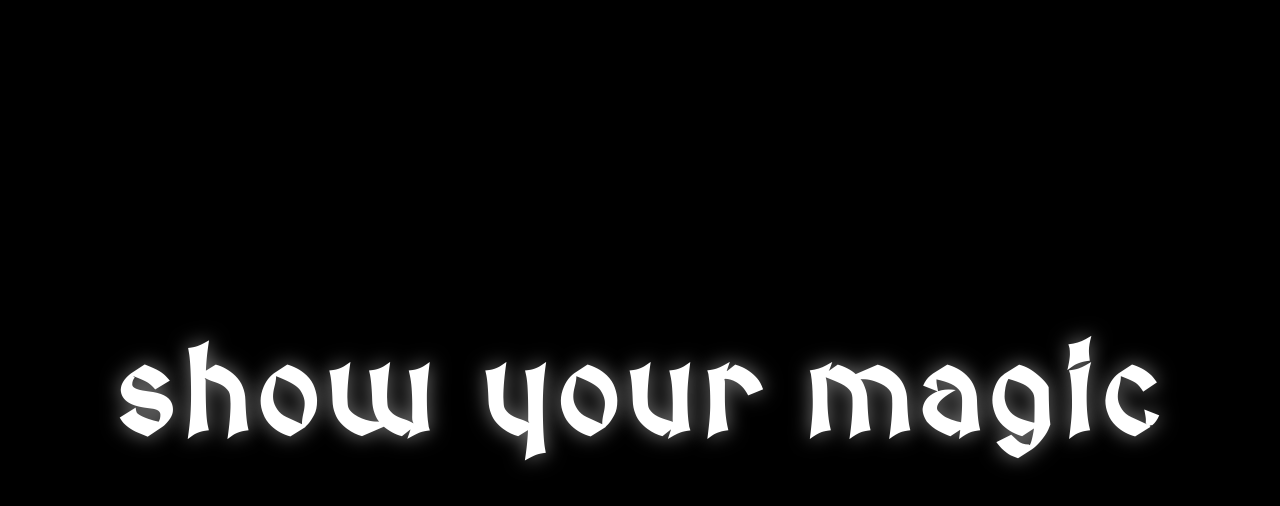
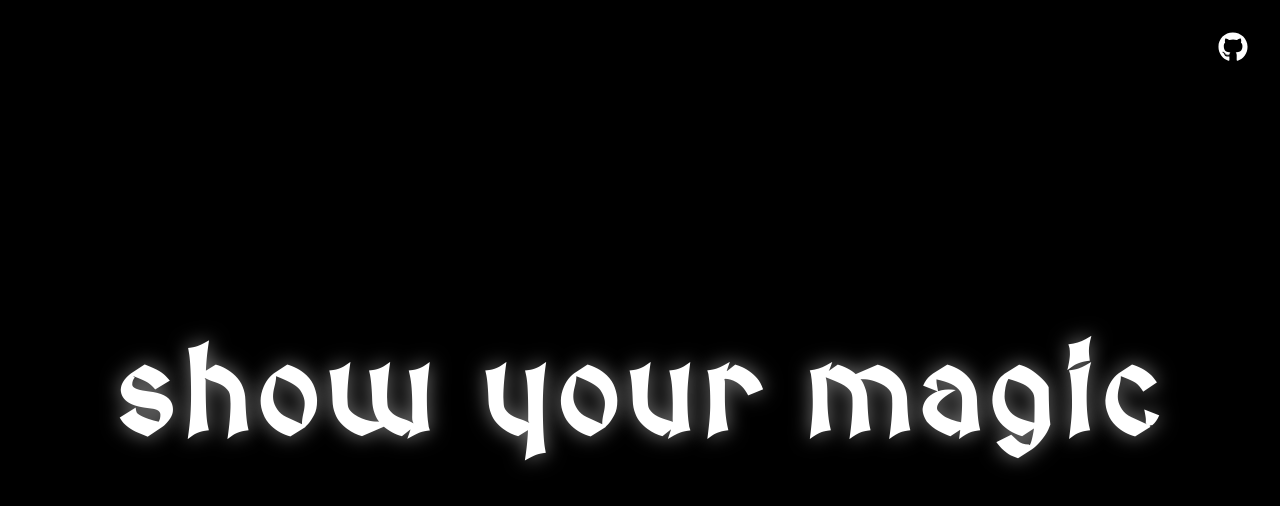
Before and after one commit to LiMingHuaGit/show_wand_input, a Next.js app: page / in a window 1280 px wide. Shown: the top 506 px of the page. Built offline with nearby package versions, Linux system fonts and the light colour scheme.

Commit message:
add git link

```diff
--- a/app/page.tsx
+++ b/app/page.tsx
@@ -1,6 +1,7 @@
 'use client'
 import { useState, useEffect } from "react";
 import { MagicAnimation } from "./components/MagicAnimation";
+import { FaGithub } from 'react-icons/fa';
 
 export default function Home() {
   const [magics, setMagics] = useState<string[]>([]);
@@ -103,6 +104,16 @@
       >
         {currentInput}
       </div>
+
+      <a
+        href="https://github.com/LiMingHuaGit/show_wand_input"
+        target="_blank"
+        rel="noopener noreferrer"
+        className="absolute top-8 right-8 text-3xl hover:text-gray-900 dark:text-white dark:hover:text-gray-200 transition-colors z-50"
+        aria-label="GitHub repository"
+      >
+        <FaGithub />
+      </a>
     </div>
   );
 }
```
